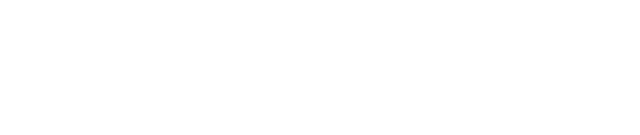
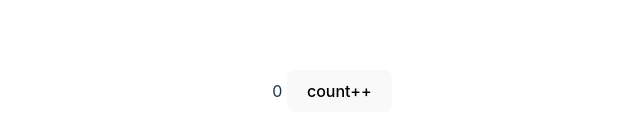
Before and after one commit to paullaster/introdtovuex, a Vue app: page / in a window 1280 px wide. Shown: the part 309-444 px from the top of the page, without its empty margins (308-948 px from the left). Built offline with nearby package versions, Linux system fonts and the light colour scheme.

Commit message:
vuex-pinia

```diff
--- a/src/App.vue
+++ b/src/App.vue
@@ -1,6 +1,7 @@
 <template>
   <div>
-
+    {{count}}
+    <button @click="counter">count++</button>
   </div>
 </template>
 <script>
@@ -9,6 +10,11 @@ export default {
     return {
       count: 0,
     }
+  },
+  methods: {
+    counter(){
+      return this.couner = this.count++;
+    }
   }
 }
 </script>
```
